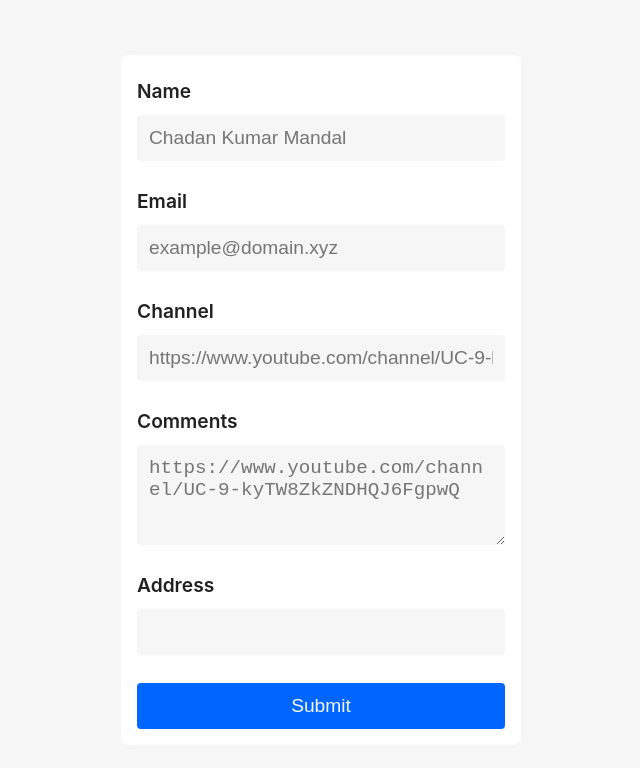
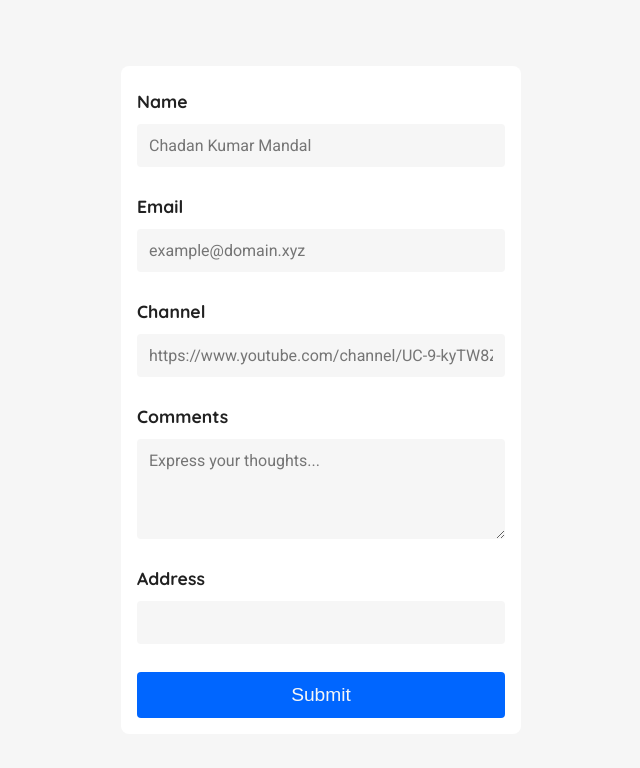
Before and after one commit to chankruze/formik-fundamentals, a React (Create React App) app: page / in a window 1280 px wide. Shown: the top 768 px of the page, without its empty margins (319-959 px from the left). Built offline with nearby package versions, Linux system fonts and the light colour scheme.

Commit message:
Fix ErrorMessage & Add Google Fonts
Signed-off-by: chankruze <chankruze@gmail.com>

```diff
--- a/public/index.html
+++ b/public/index.html
@@ -25,6 +25,12 @@
       Learn how to configure a non-root public URL by running `npm run build`.
     -->
     <title>React App</title>
+    <link rel="preconnect" href="https://fonts.googleapis.com" />
+    <link rel="preconnect" href="https://fonts.gstatic.com" crossorigin />
+    <link
+      href="https://fonts.googleapis.com/css2?family=Quicksand:wght@600;700&family=Roboto&display=swap"
+      rel="stylesheet"
+    />
   </head>
   <body>
     <noscript>You need to enable JavaScript to run this app.</noscript>
--- a/src/YoutubeForm.module.css
+++ b/src/YoutubeForm.module.css
@@ -33,9 +33,10 @@
 
 label {
   padding: 0.5rem 0;
-  font-size: 1.2rem;
-  font-weight: 600;
+  font-size: 1.1rem;
+  font-weight: 700;
   color: #212121;
+  font-family: 'Quicksand', sans-serif;
 }
 
 input,
@@ -43,14 +44,16 @@
   margin: 0.25rem 0;
   padding: 0.75rem;
   width: 100%;
-  font-size: 1.2rem;
+  font-size: 1rem;
   border: 0;
   border-radius: 0.25rem;
   background: #f6f6f6;
   color: #212121;
+  font-family: "Roboto", sans-serif;
 }
 
-input:focus {
+input:focus,
+textarea:focus {
   outline: 0;
   outline: 3px solid rgb(0, 102, 255);
 }
--- a/src/YoutubeFormV2.js
+++ b/src/YoutubeFormV2.js
@@ -38,6 +38,14 @@
   channel: Yup.string().required("Channel is required"),
 });
 
+const ErrorComponent = ({ children }) => {
+  return (
+    <div className={styles.error_div}>
+      <p>{children}</p>
+    </div>
+  );
+};
+
 // YoutubeFormV2 component
 const YoutubeFormV2 = () => {
   return (
@@ -58,7 +66,7 @@
               id="name"
               placeholder="Chadan Kumar Mandal"
             />
-            <ErrorMessage name="name" />
+            <ErrorMessage name="name" component={ErrorComponent} />
           </div>
           {/* email Field */}
           <div className={styles.wrapper_div}>
@@ -70,7 +78,7 @@
               id="email"
               placeholder="example@domain.xyz"
             />
-            <ErrorMessage name="email" />
+            <ErrorMessage name="email" component={ErrorComponent} />
           </div>
           {/* channel Field */}
           <div className={styles.wrapper_div}>
@@ -82,7 +90,7 @@
               id="channel"
               placeholder="https://www.youtube.com/channel/UC-9-kyTW8ZkZNDHQJ6FgpwQ"
             />
-            <ErrorMessage name="channel" />
+            <ErrorMessage name="channel" component={ErrorComponent} />
           </div>
           {/* comments Field (textarea) */}
           <div className={styles.wrapper_div}>
@@ -93,7 +101,7 @@
               // name attribute is required
               name="comments"
               id="comments"
-              placeholder="https://www.youtube.com/channel/UC-9-kyTW8ZkZNDHQJ6FgpwQ"
+              placeholder="Express your thoughts..."
             />
           </div>
           {/* address Field (textarea) */}
```
